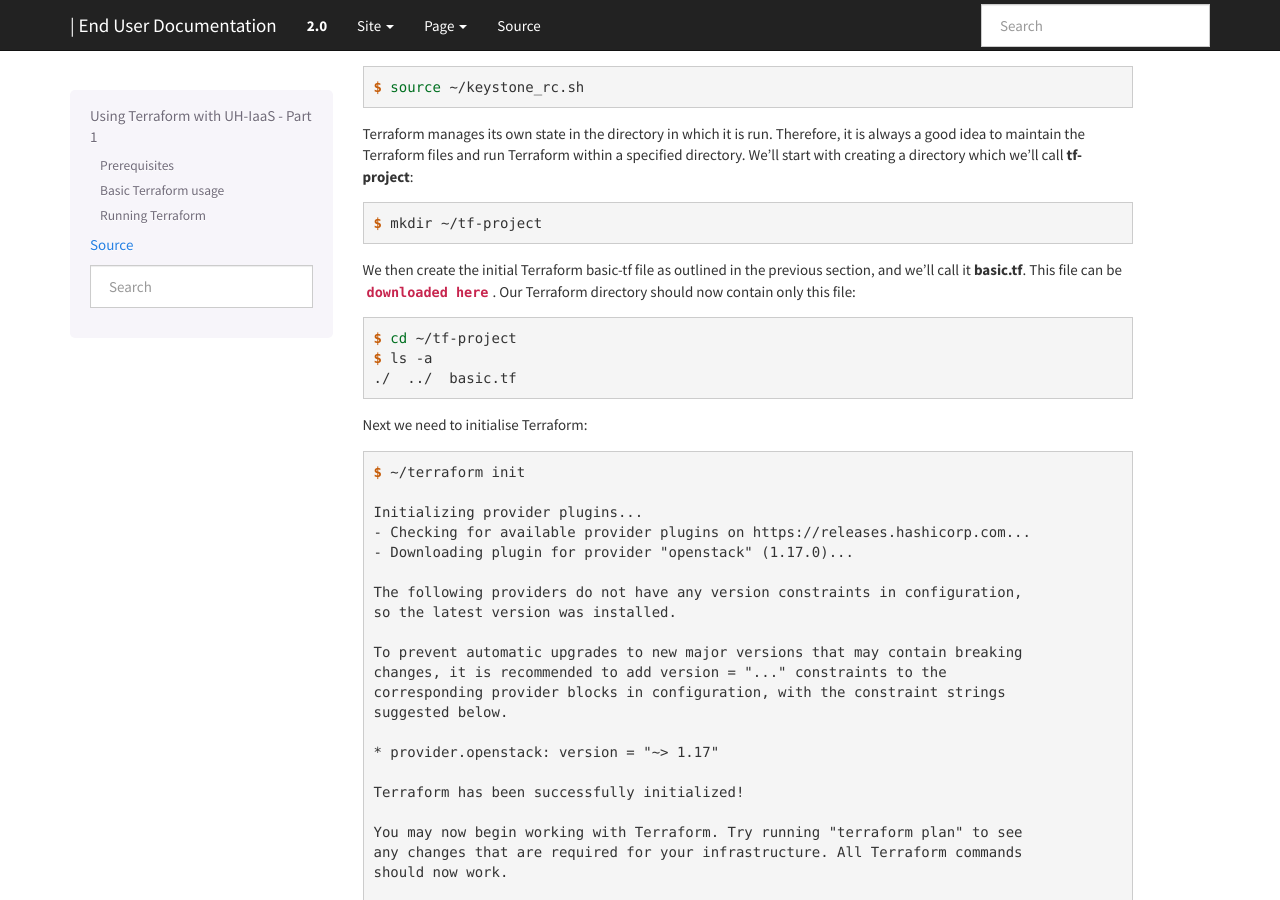
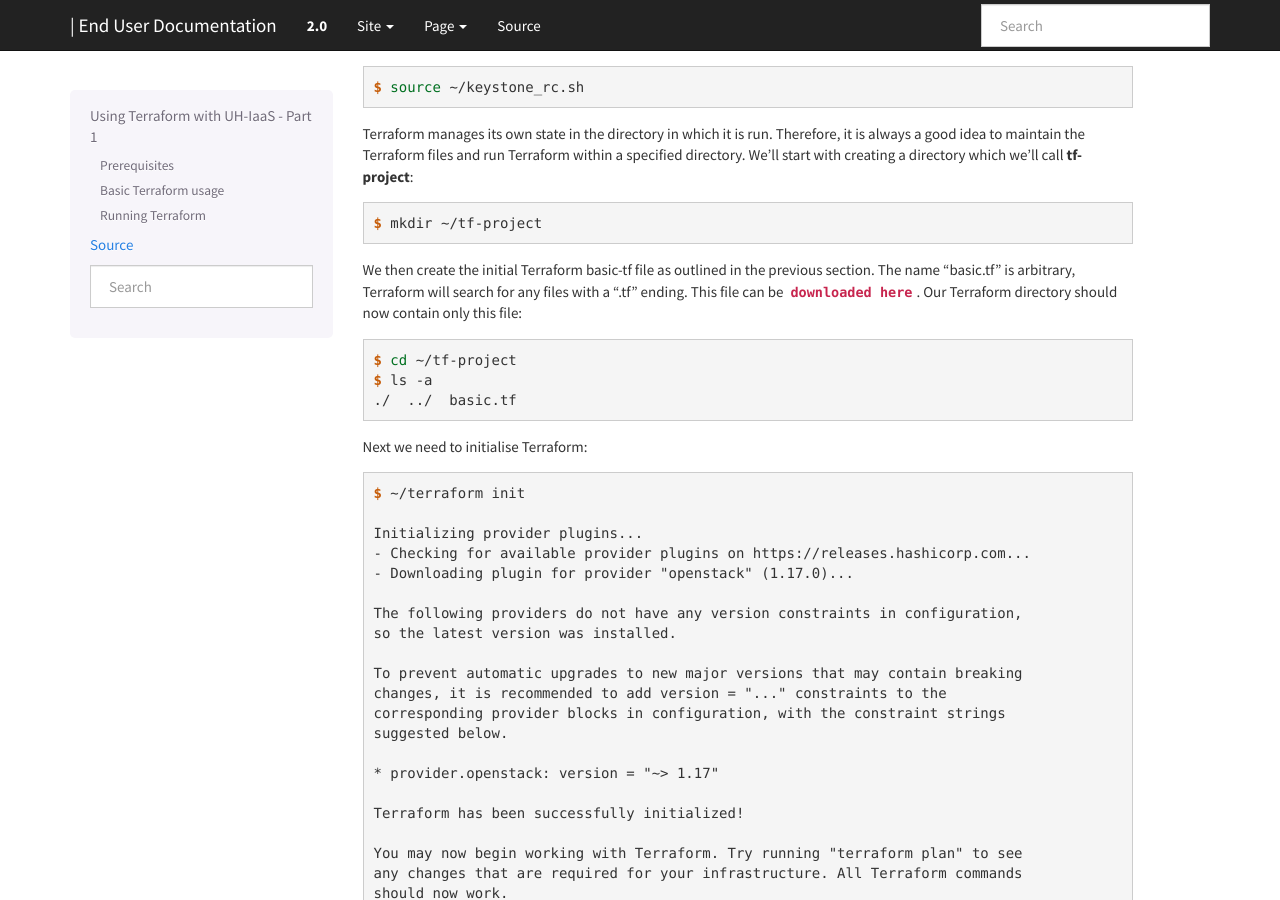
Before and after one commit to norcams/docs-enduser, a Sphinx documentation site: the page built from docs/terraform-part1.rst, in a window 1280 px wide and 900 px high, scrolled down 1624 px. Built offline with Sphinx 7.4.7, drawn with Linux system fonts in a browser that asks for light colours.

Commit message:
terraform

```diff
--- a/docs/terraform-part1.rst
+++ b/docs/terraform-part1.rst
@@ -114,8 +114,9 @@ creating a directory which we'll call **tf-project**:
   $ mkdir ~/tf-project
 
 We then create the initial Terraform :ref:`basic-tf` file as outlined
-in the previous section, and we'll call it **basic.tf**. This file can
-be :download:`downloaded here <downloads/basic.tf>`. Our Terraform
+in the previous section. The name "basic.tf" is arbitrary, Terraform
+will search for any files with a ".tf" ending. This file can be
+:download:`downloaded here <downloads/basic.tf>`. Our Terraform
 directory should now contain only this file:
 
 .. code-block:: console
```
